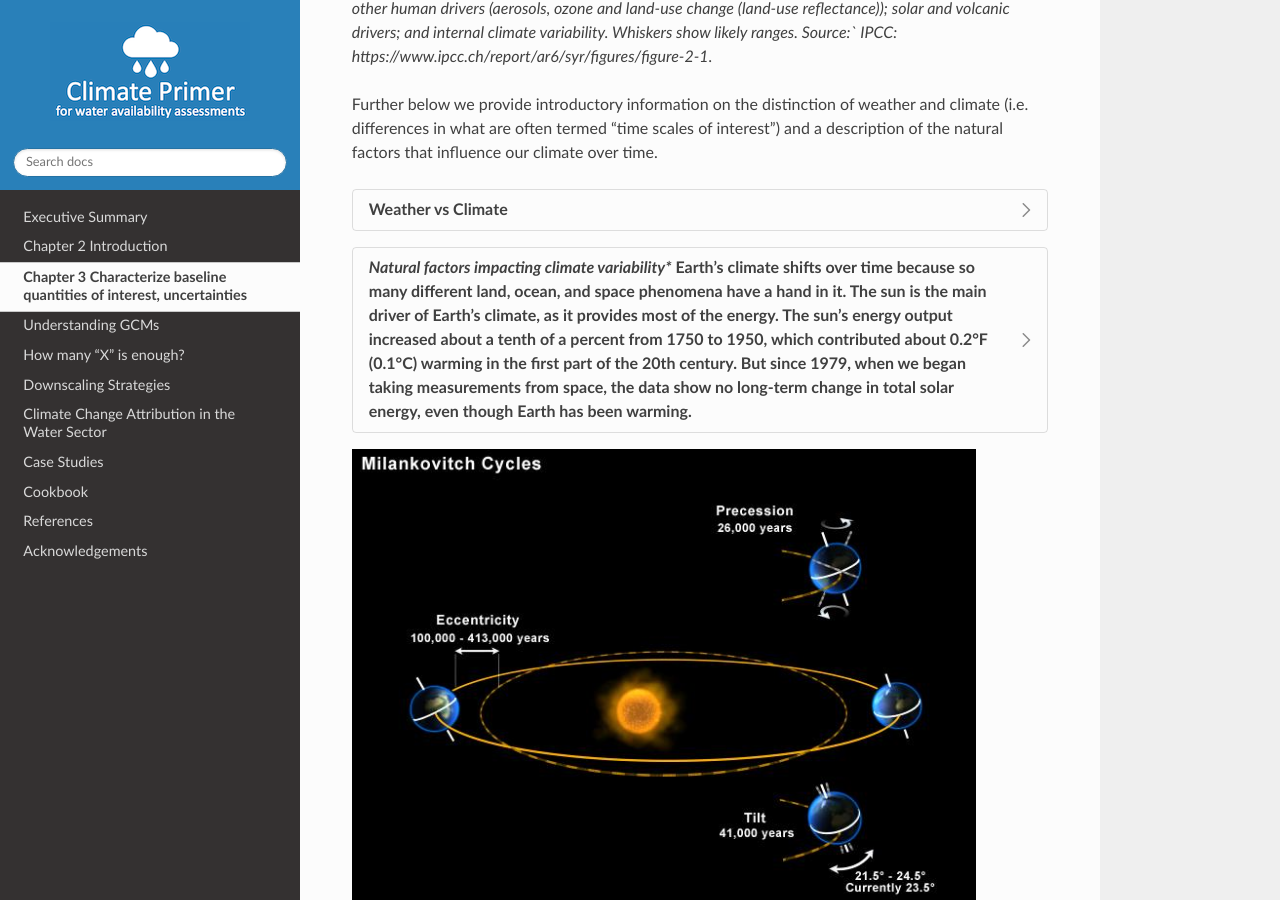
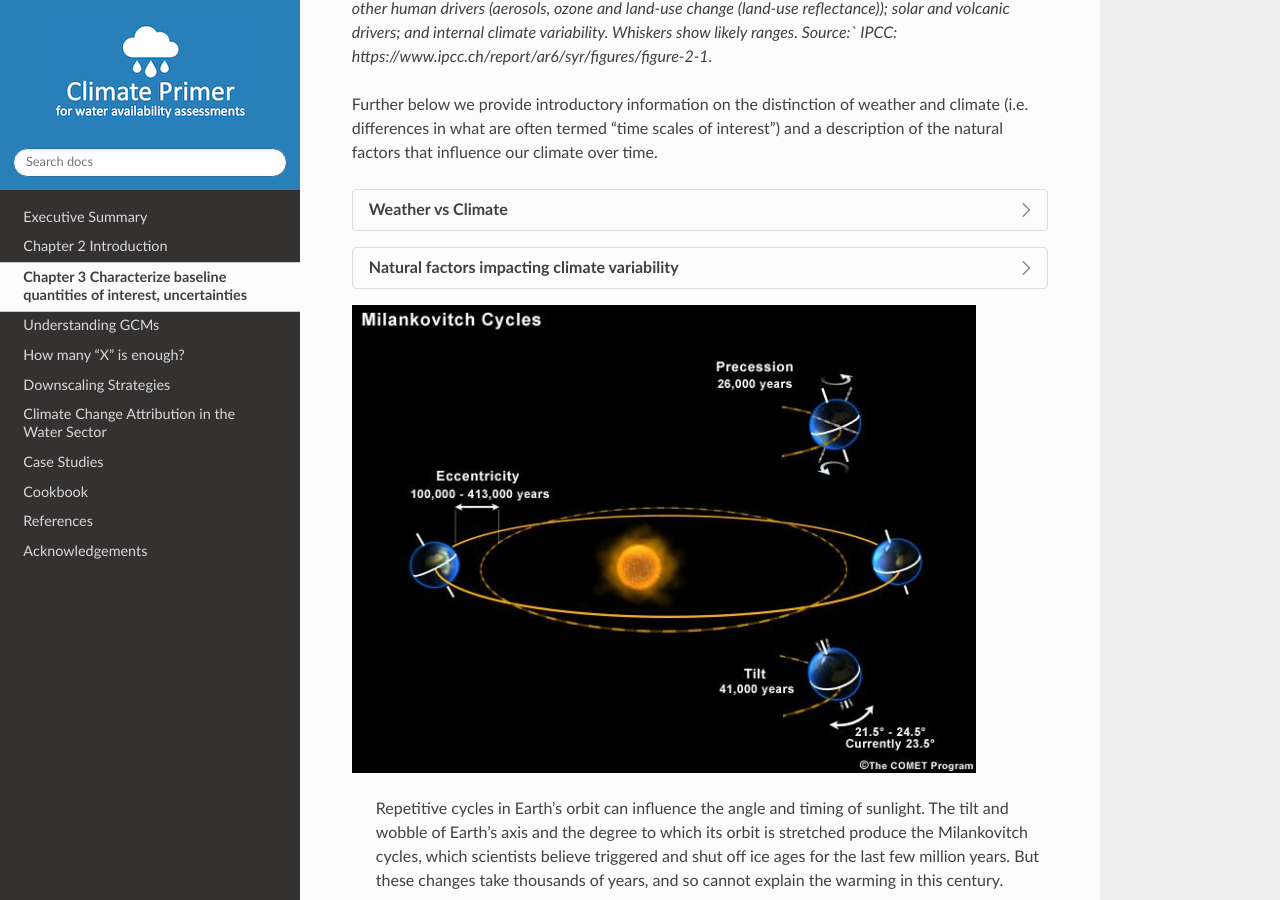
Before and after one commit to NCAR/climate-primer-water, a Sphinx documentation site: the page built from doc/baselines.rst, in a window 1280 px wide and 900 px high, scrolled down 2389 px. Built offline with Sphinx 7.4.7 and the Read the Docs theme 2.0.0, drawn with Linux system fonts in a browser that asks for light colours.

Commit message:
Update baselines.rst

```diff
--- a/doc/baselines.rst
+++ b/doc/baselines.rst
@@ -129,7 +129,8 @@
 
     Climate models do predict specific weather events many years into the future, but not with the intention for use as time and site-specific forecasts. Rather, the intended use of climate model output is to generate statistics of weather phenomena, such as means and variability of precipitation or temperature, and thus to characterize the collective impact of weather events. These climate predictions are typically referred to as projections, or simulations, and lack the short-term specificity of weather predictions.`
 
-.. dropdown:: *Natural factors impacting climate variability**
+.. dropdown:: **Natural factors impacting climate variability**
+
     Earth's climate shifts over time because so many different land, ocean, and space phenomena have a hand in it. The sun is the main driver of Earth's climate, as it provides most of the energy. The sun's energy output increased about a tenth of a percent from 1750 to 1950, which contributed about 0.2°F (0.1°C) warming in the first part of the 20th century. But since 1979, when we began taking measurements from space, the data show no long-term change in total solar energy, even though Earth has been warming.
 
 |Graphic showing Milankovitch cycles|
```
